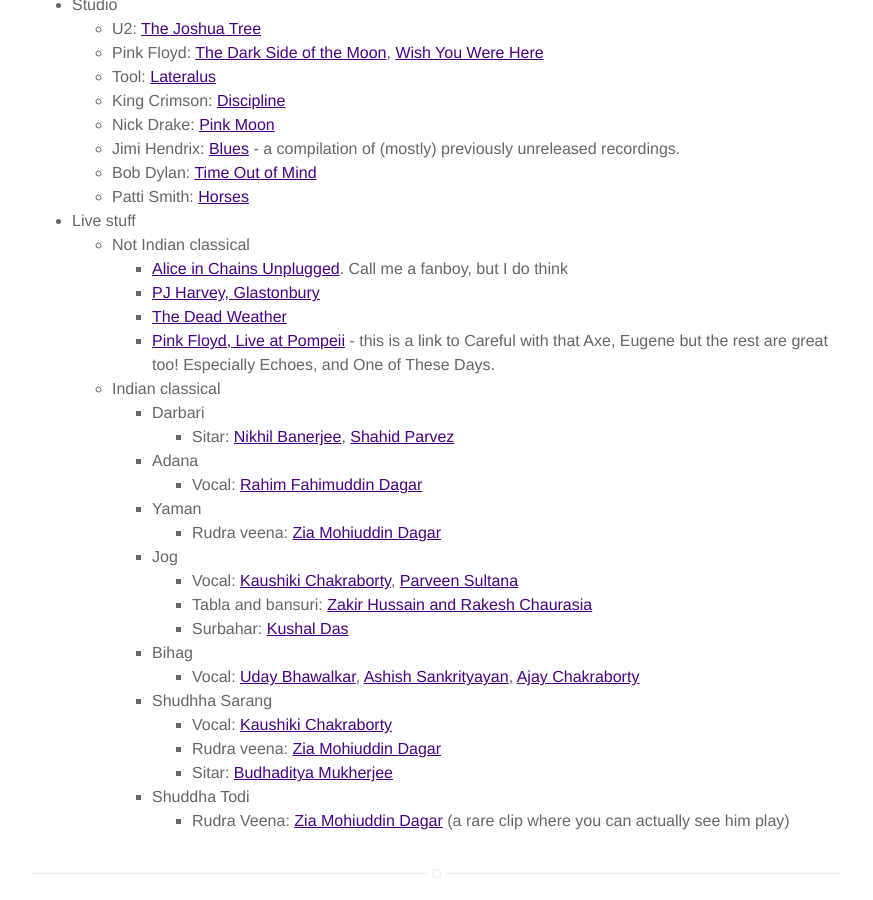
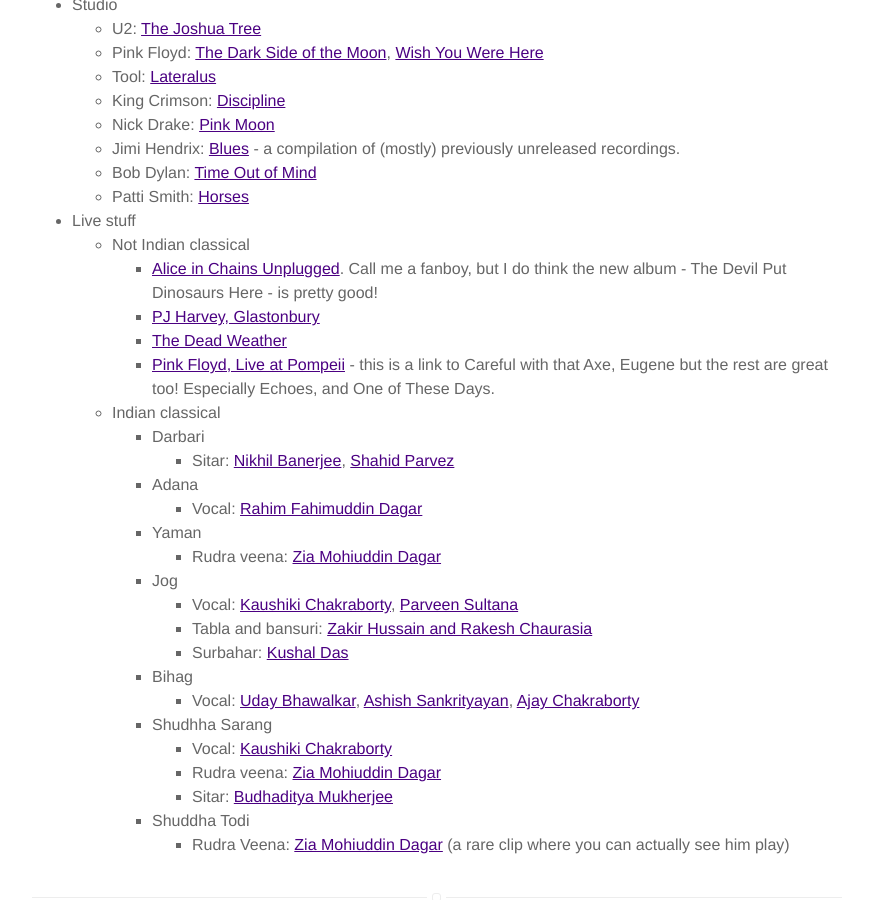
Before and after one commit to anirvanchowdhury/anirvanchowdhury.github.io, a Jekyll site: the page built from fun.md, in a window 1280 px wide and 900 px high, scrolled down 807 px. Shown: the whole window, without its empty margins (203-1076 px from the left). Built offline with Jekyll 4.4.1, drawn with Linux system fonts in a browser that asks for light colours.

Commit message:
fun update

```diff
--- a/fun.md
+++ b/fun.md
@@ -4,7 +4,8 @@ title: Fun stuff
 permalink: /fun/index.html
 ---
 
-Things I like. Not in a strict preference order, but usually there's a reason why certain things are at the top of the list. I am probably being far too self-indulgent, but then, it _is_ my website :)
+Things I like. Not in a strict preference order, but usually there's a reason why certain things are at the top of the list.
+I am probably being far too self-indulgent, but then, it _is_ my website :)
 
 ### Movies
 * Three Colours: [Blue](https://www.imdb.com/title/tt0108394/), [White](https://www.imdb.com/title/tt0111507/), [Red](https://www.imdb.com/title/tt0111495/)
@@ -28,7 +29,7 @@ Things I like. Not in a strict preference order, but usually there's a reason wh
 
 * Live stuff
 	* Not Indian classical
-		* [Alice in Chains Unplugged](https://www.youtube.com/watch?v=VzV6-3kyXKA). Call me a fanboy, but I do think
+		* [Alice in Chains Unplugged](https://www.youtube.com/watch?v=VzV6-3kyXKA). Call me a fanboy, but I do think the new album - The Devil Put Dinosaurs Here - is pretty good!
 		* [PJ Harvey, Glastonbury](https://www.youtube.com/watch?v=bkJhCOQaCDc)
 		* [The Dead Weather](https://www.youtube.com/watch?v=SRyYk0FBOXU&t=4s)
 		* [Pink Floyd, Live at Pompeii](https://www.youtube.com/watch?v=YtZqNAI4pBk) - this is a link to Careful with that Axe, Eugene but the rest are great too! Especially Echoes, and One of These Days.
```
